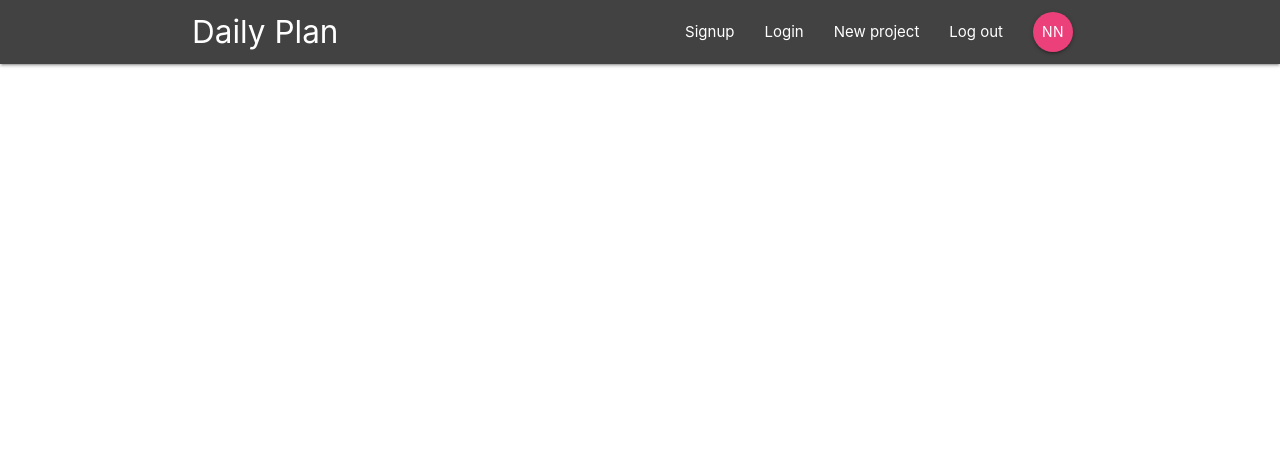
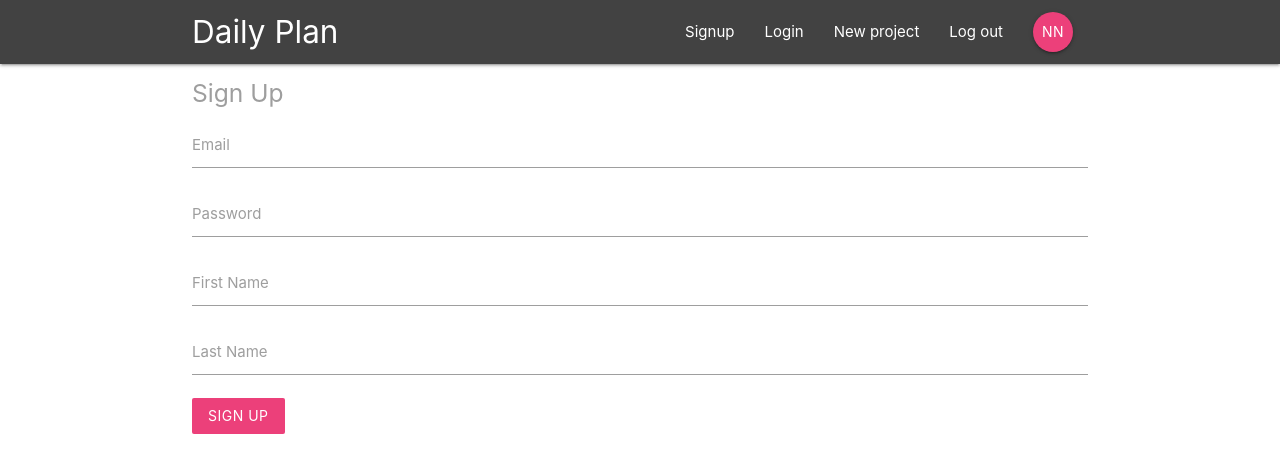
Before and after one commit to madjack99/dailyPlan, a React (Create React App) app: page /signup in a window 1280 px wide. Shown: the top 472 px of the page. Built offline with nearby package versions, Linux system fonts and the light colour scheme.

Commit message:
add SignUp, Route in App

```diff
--- a/src/App.js
+++ b/src/App.js
@@ -4,6 +4,7 @@
 import Dashboard from './components/dashboard/Dashboard'
 import ProjectDetails from './components/projects/ProjectDetails'
 import SignIn from './components/auth/SignIn'
+import SignUp from './components/auth/SignUp'
 
 class App extends Component {
   render() {
@@ -15,6 +16,7 @@
             <Route exact path='/' component={Dashboard} />
             <Route path='/project/:id' component={ProjectDetails} />
             <Route path='/signin' component={SignIn} />
+            <Route path='/signup' component={SignUp} />
           </Switch>
         </div>
       </BrowserRouter>
--- a/src/components/auth/SignUp.js
+++ b/src/components/auth/SignUp.js
@@ -0,0 +1,52 @@
+import React, { Component } from 'react'
+
+class SignUp extends Component {
+  state = {
+      email: '',
+      password: '',
+      firstName: '',
+      lastName: ''
+  }
+
+  handleChange = (e) => {
+      this.setState({
+          [e.target.id]: e.target.value
+      })
+  }
+
+  handleSubmit = (e) => {
+      e.preventDefault()
+      console.log(this.state)
+  }
+
+  render() {
+    return (
+      <div className='container'>
+          <form onSubmit={this.handleSubmit} className="white">
+              <h5 className="grey-text text-darken-5">Sign Up</h5>
+              <div className="input-field">
+                  <label htmlFor="email">Email</label>
+                  <input type="email" id="email" onChange={this.handleChange}/>
+              </div>
+              <div className="input-field">
+                  <label htmlFor="password">Password</label>
+                  <input type="password" id="password" onChange={this.handleChange}/>
+              </div>
+              <div className="input-field">
+                  <label htmlFor="firstName">First Name</label>
+                  <input type="text" id="firstName" onChange={this.handleChange}/>
+              </div>
+              <div className="input-field">
+                  <label htmlFor="lastName">Last Name</label>
+                  <input type="text" id="lastName" onChange={this.handleChange}/>
+              </div>
+              <div className="input-field">
+                  <button className="btn pink lighten-1 z-depth-0">Sign up</button>
+              </div>
+          </form>
+      </div>
+    )
+  }
+}
+
+export default SignUp
```
